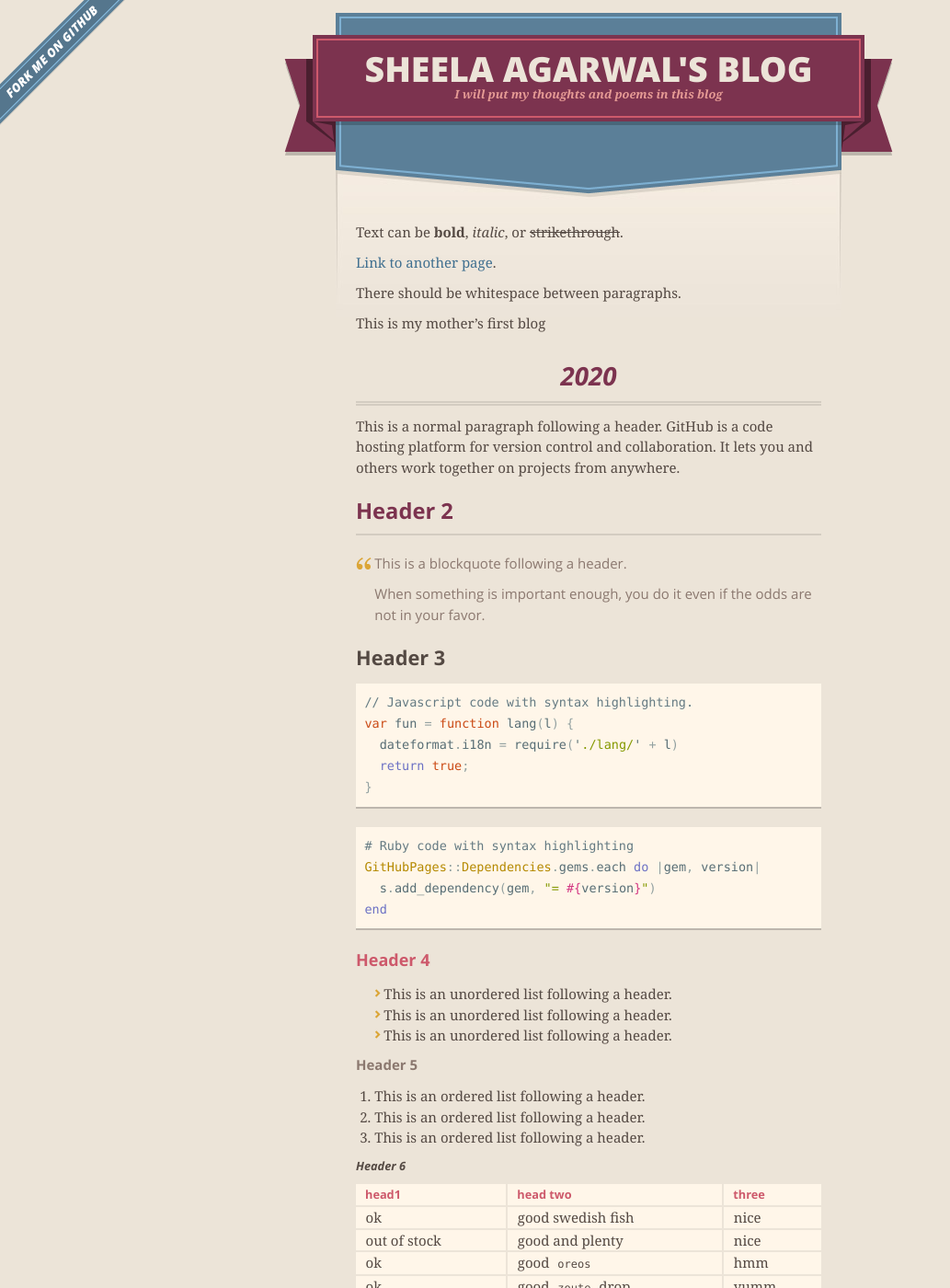
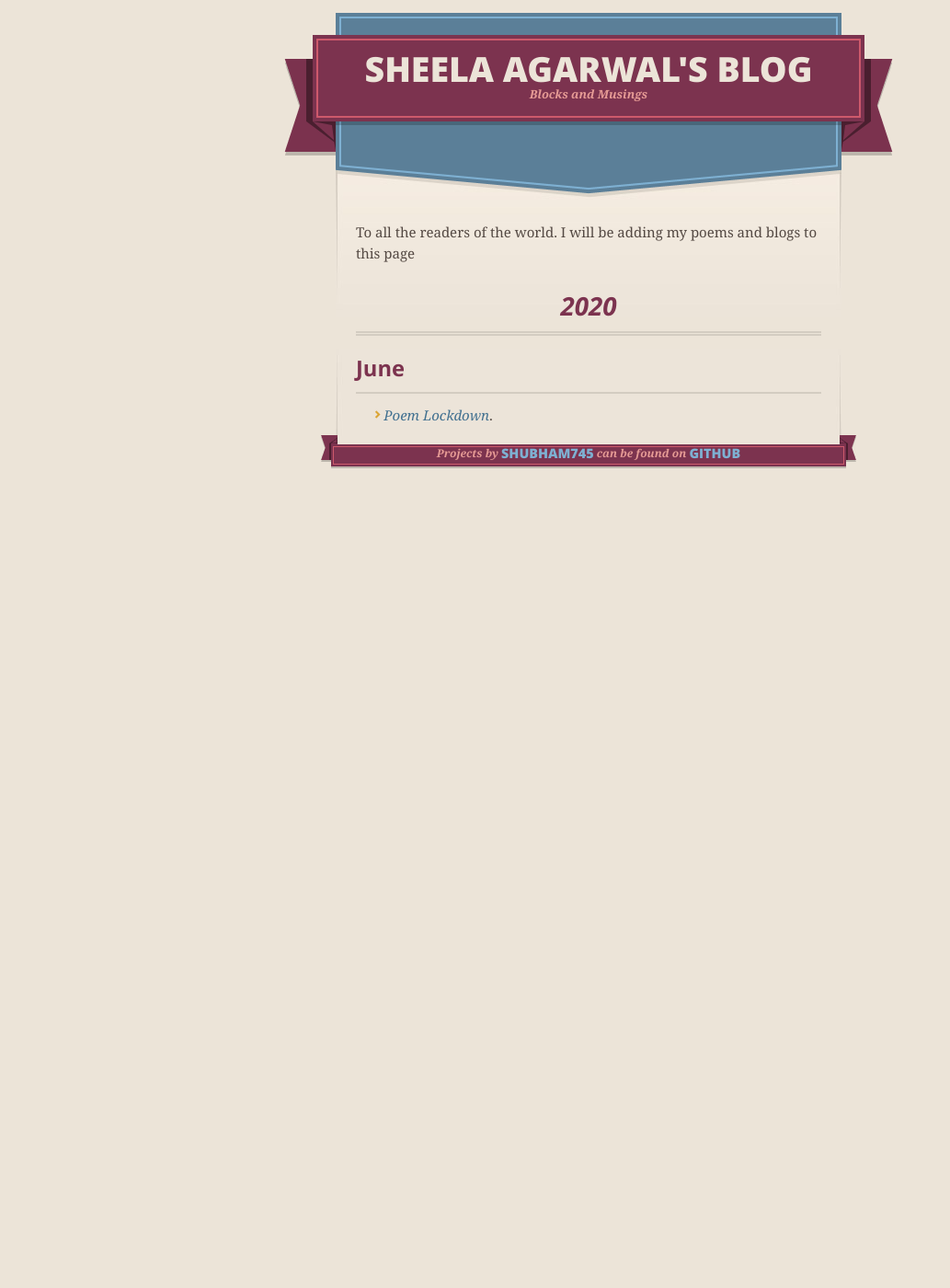
Before and after one commit to shubham745/shubham745.github.io, a Jekyll site: the page built from index.md, in a window 1280 px wide and 1400 px high. Shown: the whole window at 92% size, without its empty margins (0-1033 px from the left). Built offline with Jekyll 4.4.1, drawn with Linux system fonts in a browser that asks for light colours; some of the changed text lies outside the part shown.

Commit message:
lockdown_init

````diff
--- a/_config.yml
+++ b/_config.yml
@@ -1,6 +1,6 @@
 theme: jekyll-theme-merlot
 title: Sheela Agarwal's blog
-description: I will put my thoughts and poems in this blog
+description: Blocks and Musings
 github:
   zip_url: https://www.awgp.org/
   another_url: another value
--- a/_layouts/default.html
+++ b/_layouts/default.html
@@ -22,9 +22,7 @@
   </head>
 
   <body>
-    <a id="forkme_banner" href="{{ site.github.repository_url }}">View on GitHub</a>
     <div class="shell">
-
       <header>
         <span class="ribbon-outer">
           <span class="ribbon-inner">
@@ -70,21 +68,9 @@
           <span class="left-tail"></span>
           <span class="right-tail"></span>
         </span>
-        <p>Generated with <a href="https://pages.github.com">GitHub Pages</a> using Merlot</p>
-        <span class="octocat"></span>
       </footer>
 
     </div>
 
-    {% if site.google_analytics %}
-      <script>
-        (function(i,s,o,g,r,a,m){i['GoogleAnalyticsObject']=r;i[r]=i[r]||function(){
-        (i[r].q=i[r].q||[]).push(arguments)},i[r].l=1*new Date();a=s.createElement(o),
-        m=s.getElementsByTagName(o)[0];a.async=1;a.src=g;m.parentNode.insertBefore(a,m)
-        })(window,document,'script','//www.google-analytics.com/analytics.js','ga');
-        ga('create', '{{ site.google_analytics }}', 'auto');
-        ga('send', 'pageview');
-      </script>
-    {% endif %}
   </body>
 </html>
--- a/index.html
+++ /dev/null
@@ -1,6 +0,0 @@
-
-<p>This is my mother's first blog</p>
-
-<li>
-    2020
-</li>
--- a/index.md
+++ b/index.md
@@ -2,20 +2,13 @@
 layout: default
 ---
 
-Text can be **bold**, _italic_, or ~~strikethrough~~.
+To all the readers of the world. I will be adding my poems and blogs to this page
+# 2020
+## June
 
-[Link to another page](./another-page.html).
+*  [_Poem Lockdown_](./lockdown.html).
 
-There should be whitespace between paragraphs.
-
-This is my mother's first blog
-
-
-# 2020
-
-This is a normal paragraph following a header. GitHub is a code hosting platform for version control and collaboration. It lets you and others work together on projects from anywhere.
-
-## Header 2
+<!-- ## Header 2
 
 > This is a blockquote following a header.
 >
@@ -121,4 +114,4 @@ Long, single-line code blocks should not wrap. They should horizontally scroll i
 
 ```
 The final element.
-```
+``` -->
````
Also changed, not shown: lockdown.md (renamed from another-page.md, +1 -1 lines), README.md, 1 other file.
